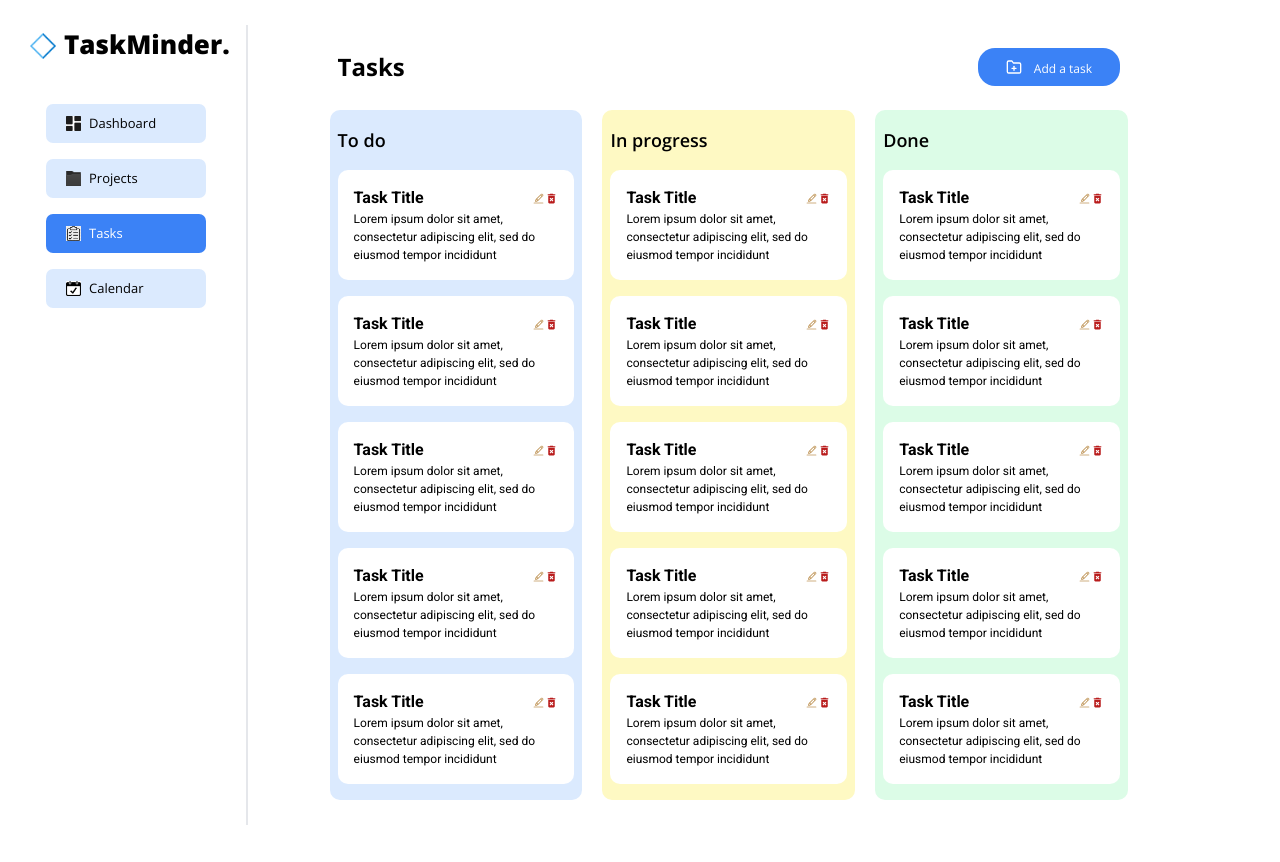
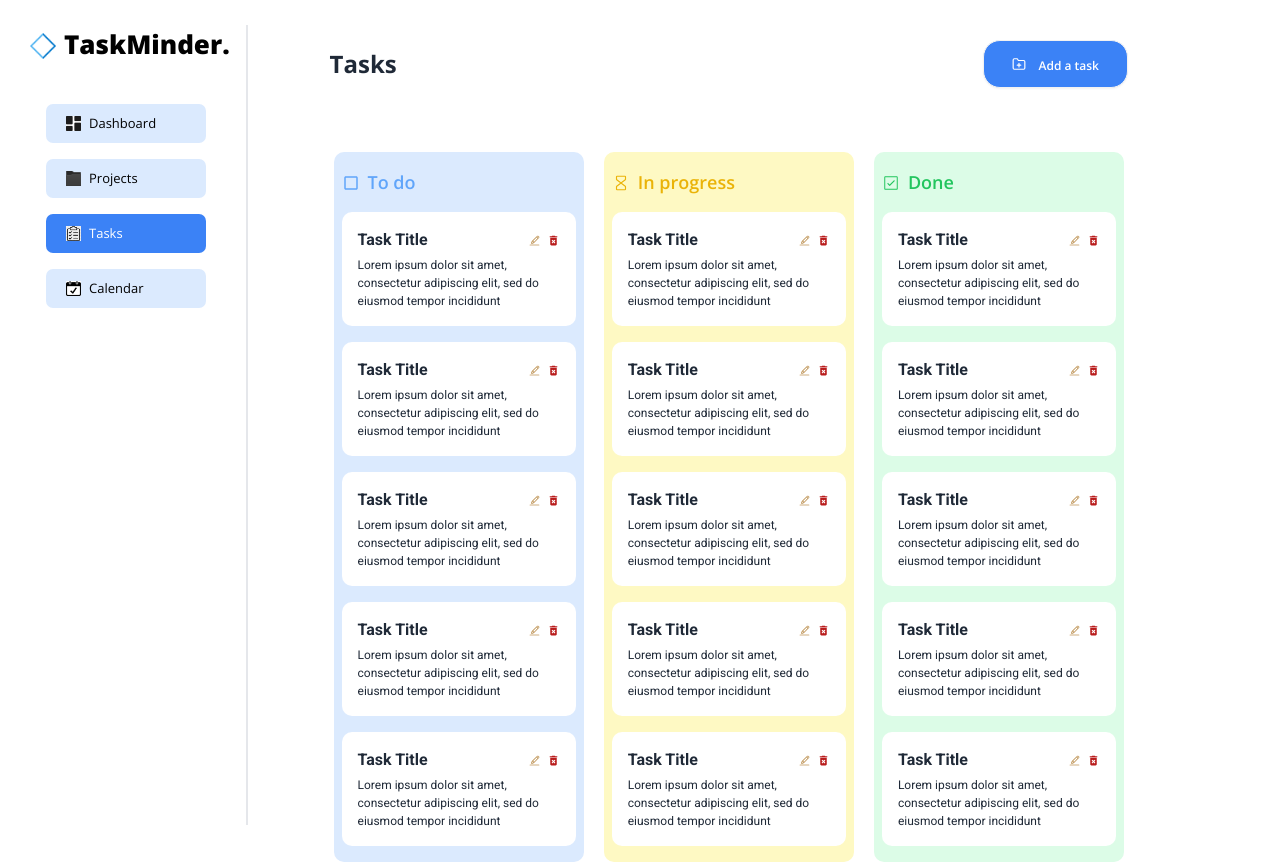
Before and after one commit to Brielle28/Task-Management, a React (Vite) app: page /tasks in a window 1280 px wide. Built offline with nearby package versions, Linux system fonts and the light colour scheme.

Commit message:
add task pages

```diff
--- /dev/null
+++ b/src/Components/AddToTaskFormFolder/AddToTaskForm.jsx
@@ -0,0 +1,59 @@
+import React from "react";
+
+const TaskForm = () => {
+  return (
+    <>
+      <dialog id="my_modal_3" className="modal">
+        <div className="modal-box">
+          {/* header  */}
+
+          <form method="dialog">
+            <button className="btn btn-sm btn-circle btn-ghost absolute right-2 top-2 hover:text-blue-500">
+              ✕
+            </button>
+          </form>
+          {/* form  */}
+          <form className="flex flex-col items-start justify-center gap-3 px-5 mt-5">
+            <h3 className="font-bold text-lg text-blue-600">Add a Task</h3>
+            <div className="flex flex-row items-start justify-between w-full p-">
+              <label className="input input-bordered flex flex-col items-start w-[45%] pl-2">
+                Start date
+                <input
+                  type="datetime-local"
+                  className="grow text-[12px] appearance-none"
+                />
+              </label>
+              <label className="input input-bordered flex flex-col items-start w-[45%] pl-2">
+                End date
+                <input
+                  type="datetime-local"
+                  className="grow text-[12px] appearance-none"
+                />
+              </label>
+            </div>
+            <label className="input input-bordered flex items-center gap-2 w-full">
+              {/* Name */}
+              <input
+                type="text"
+                className="grow"
+                placeholder="Name of the task"
+              />
+            </label>
+            <label className="form-control w-full">
+              <textarea
+                className="textarea textarea-bordered h-24"
+                placeholder="Description about the task"
+              ></textarea>
+            </label>
+            <button className="w-full bg-blue-500 btn rounded-[10px] text-white font-roboto font-semibold hover:bg-blue-400 sm:btn-sm md:btn-md lg:btn-lg">
+              {" "}
+              Submit{" "}
+            </button>
+          </form>
+        </div>
+      </dialog>
+    </>
+  );
+};
+
+export default TaskForm;
--- a/src/Components/ButtonFolder/Button.jsx
+++ b/src/Components/ButtonFolder/Button.jsx
@@ -1,11 +1,13 @@
 import { FiFolderPlus } from "react-icons/fi";
+import TaskForm from "../AddToTaskFormFolder/AddToTaskForm";
 
 const Button = () => {
   return (
     <>
-      <button className="flex flex-row items-center justify-center gap-3 bg-blue-500 px-7 py-2 rounded-[17px]">
-        <FiFolderPlus className="text-white " />
+       <button className="btn flex flex-row items-center justify-center gap-3 bg-blue-500 px-7 py-2 rounded-[17px] hover:bg-blue-400" onClick={()=>document.getElementById('my_modal_3').showModal()}>
+       <FiFolderPlus className="text-white " />
         <h1 className="text-[12px] text-white font-Roboto mt-1">Add a task</h1>
+        <TaskForm/>
       </button>
     </>
   );
--- a/src/Components/Task-Manager/Tasks/Tasks.jsx
+++ b/src/Components/Task-Manager/Tasks/Tasks.jsx
@@ -3,17 +3,21 @@ import { MdDeleteForever } from "react-icons/md";
 import { CiEdit } from "react-icons/ci";
 import { bg } from "date-fns/locale";
 import Button from "../../ButtonFolder/Button";
+import { IoIosCheckboxOutline } from "react-icons/io";
+import { MdCheckBoxOutlineBlank } from "react-icons/md";
+import { PiHourglass } from "react-icons/pi";
+
 
 const TaskCard = ({ task }) => (
   <div className="card bg-white rounded-[10px] mb-4">
-    <div className="card-body p-4 flex-row items-center">
-      <div className="flex flex-row items-center justify-between">
+    <div className="card-body p-4 flex-col items-start justify-center gap-1 ">
+      <div className="flex flex-row items-center justify-between w-full">
         <h1 className="font-roboto font-bold">Task Title</h1>
-        <div className="flex">
-          <button className="btn btn-ghost btn-square btn-sm">
+        <div className="flex gap-[6px]">
+          <button className="">
             <CiEdit className="size-[13px] text-yellow-700" />
           </button>
-          <button className="btn btn-ghost btn-square btn-sm">
+          <button className="">
             <MdDeleteForever className="size-[13px] text-red-700"  />
           </button>
         </div>
@@ -28,7 +32,10 @@ const TaskCard = ({ task }) => (
 
 const TaskColumn = ({ title, tasks, color, bg, icon}) => (
   <div className={`w-full md:w-1/3 px-2 pt-4 ${bg} rounded-[10px] `}>
-    <h2 className={`text-lg font-semibold mb-4 ${color}`}>{title}</h2>
+    <h2 className={`flex flex-row items-start justify-start text-lg font-semibold mb-4 ${color}`}>
+
+      {icon}
+      {title}</h2>
     {tasks.map((task, index) => (
       <TaskCard key={index} task={task} />
     ))}
@@ -39,32 +46,38 @@ const Tasks = () => {
   const columns = [
     {
       title: "To do",
-      color: "text-neutral",
+      color: "text-blue-400",
       tasks: [{}, {}, {}, {}, {}],
       bg: "bg-blue-100",
+      icon : <MdCheckBoxOutlineBlank className="mt-[6px] mr-2"/>,
     },
     {
       title: "In progress",
-      color: "text-warning",
+      color: "text-yellow-500",
       tasks: [{}, {}, {}, {}, {}],
       bg: "bg-yellow-100",
+      icon: <PiHourglass className="mt-[6px] mr-2"/>,
     },
     {
       title: "Done",
-      color: "text-error",
+      color: "text-green-500",
       tasks: [{}, {}, {}, {}, {}],
       bg: "bg-green-100",
+      icon : <IoIosCheckboxOutline className="mt-[6px] mr-2"/>
     },
   ];
 
   return (
-    <div className="p-6 bg-base-200 min-h-screen">
-      <div className="bg-base-100 rounded-lg p-6">
-        <div className="flex justify-between items-center mb-6">
+    <div className="min-h-screen w-full">
+      <div className="rounded-lg w-[100%]"> {/* Outer container is wider */}
+        {/* Sticky Header and Button */}
+        <div className="flex justify-between items-center mb-6 sticky top-0 bg-white z-10 w-full p-10  ">
           <h1 className="text-2xl font-bold">Tasks</h1>
           <Button />
         </div>
-        <div className="flex flex-col md:flex-row -mx-2 gap-5">
+
+        {/* Scrollable Task Columns */}
+        <div className="flex flex-col md:flex-row -mx-2 gap-5 overflow-y-auto w-[90%] mx-auto"> {/* Scrollable div with limited width */}
           {columns.map((column, index) => (
             <TaskColumn key={index} {...column} />
           ))}
@@ -72,6 +85,8 @@ const Tasks = () => {
       </div>
     </div>
   );
+
+
 };
 
 export default Tasks;
--- a/tailwind.config.js
+++ b/tailwind.config.js
@@ -13,5 +13,5 @@ module.exports = {
   variants: {
     extend: {},
   },
-  plugins: [],
+  plugins: [require("daisyui")],
 }
```
